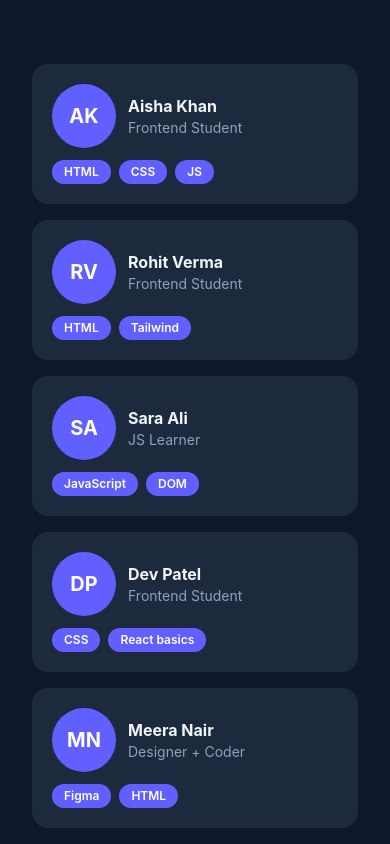
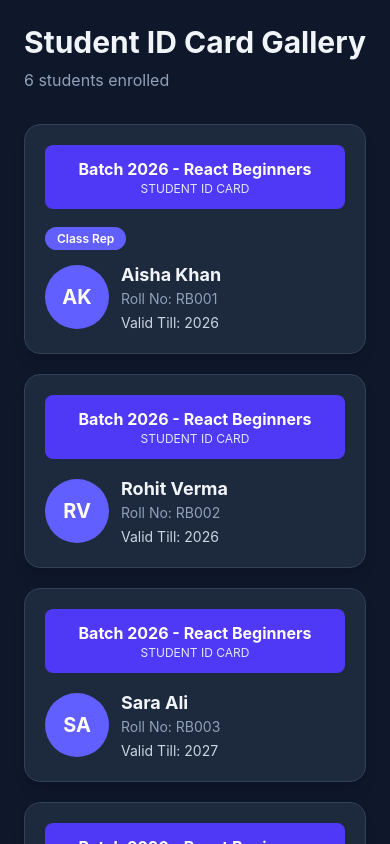
Before and after one commit to SolankiBhavik13/Internship, a React (Vite) app in the folder react-drill/: page / in a window 390 px wide. Shown: the top 844 px of the page. Built offline with nearby package versions, Linux system fonts and the light colour scheme.

Commit message:
feat: build responsive student ID card gallery

```diff
--- a/react-drill/src/App.tsx
+++ b/react-drill/src/App.tsx
@@ -1,21 +1,32 @@
+
 import type { Student } from "./types"
-import ProfileCard from "./components/ProfileCard"
+import IdCard from "./components/IdCard"
 
 const students: Student[] = [
-  { id: "s1", name: "Aisha Khan", role: "Frontend Student", skills: ["HTML", "CSS", "JS"] },
-  { id: "s2", name: "Rohit Verma", role: "Frontend Student", skills: ["HTML", "Tailwind"] },
-  { id: "s3", name: "Sara Ali", role: "JS Learner", skills: ["JavaScript", "DOM"] },
-  { id: "s4", name: "Dev Patel", role: "Frontend Student", skills: ["CSS", "React basics"] },
-  { id: "s5", name: "Meera Nair", role: "Designer + Coder", skills: ["Figma", "HTML"] },
-  { id: "s6", name: "Arjun Shah", role: "React Learner", skills: ["React", "TypeScript"]},
+  { id: "s1", name: "Aisha Khan", rollNumber: "RB001", validTill: 2026 },
+  { id: "s2", name: "Rohit Verma", rollNumber: "RB002", validTill: 2026 },
+  { id: "s3", name: "Sara Ali", rollNumber: "RB003", validTill: 2027 },
+  { id: "s4", name: "Dev Patel", rollNumber: "RB004", validTill: 2027 },
+  { id: "s5", name: "Meera Nair", rollNumber: "RB005", validTill: 2027 },
+  { id: "s6", name: "Arjun Shah", rollNumber: "RB006", validTill: 2028 },
 ]
 
 function App() {
   return (
-    <div className="min-h-screen bg-slate-900 p-8 text-slate-100">
-      <div className="mx-auto mt-8 grid max-w-3xl gap-4 sm:grid-cols-2">
+    <div className="min-h-screen bg-slate-900 p-6 text-slate-100 sm:p-8">
+      <header className="mx-auto mb-8 max-w-6xl">
+        <h1 className="text-3xl font-bold">
+          Student ID Card Gallery
+        </h1>
+
+        <p className="mt-2 text-slate-400">
+          {students.length} students enrolled
+        </p>
+      </header>
+
+      <div className="mx-auto grid max-w-6xl grid-cols-1 gap-5 sm:grid-cols-2 lg:grid-cols-3">
         {students.map((student) => (
-          <ProfileCard key={student.id} student={student} />
+          <IdCard key={student.id} student={student} />
         ))}
       </div>
     </div>
--- /dev/null
+++ b/react-drill/src/components/IdCard.tsx
@@ -0,0 +1,38 @@
+import type { Student } from "../types"
+import Avatar from "./Avatar"
+import Badge from "./Badge"
+
+function IdCard({ student }: { student: Student }) {
+  return (
+    <div className="relative overflow-hidden rounded-2xl border border-slate-700 bg-slate-800 p-5 shadow-lg">
+      <div className="mb-4 rounded-lg bg-indigo-600 px-3 py-3 text-center">
+        <h2 className="font-bold text-white">
+          Batch 2026 - React Beginners
+        </h2>
+        <p className="text-xs text-indigo-100">STUDENT ID CARD</p>
+      </div>
+
+      {student.id === "s1" && (
+        <div className="mb-3">
+          <Badge text="Class Rep" />
+        </div>
+      )}
+
+      <div className="flex items-center gap-3">
+        <Avatar name={student.name} />
+
+        <div>
+          <h3 className="text-lg font-bold">{student.name}</h3>
+          <p className="text-sm text-slate-400">
+            Roll No: {student.rollNumber}
+          </p>
+          <p className="mt-1 text-sm text-slate-300">
+            Valid Till: {student.validTill}
+          </p>
+        </div>
+      </div>
+    </div>
+  )
+}
+
+export default IdCard
--- a/react-drill/src/components/ProfileCard.tsx
+++ b/react-drill/src/components/ProfileCard.tsx
@@ -1,6 +1,6 @@
 import type { Student } from "../types"
 import Avatar from "./Avatar"
-import Badge from "./Badge"
+
    function ProfileCard({ student }: { student: Student }) {
      return (
        <div className="rounded-2xl bg-slate-800 p-5">
@@ -8,13 +8,10 @@ import Badge from "./Badge"
            <Avatar name={student.name} />
            <div>
              <h3 className="font-bold">{student.name}</h3>
-             <p className="text-sm text-slate-400">{student.role}</p>
            </div>
          </div>
          <div className="mt-3 flex flex-wrap gap-2">
-           {student.skills.map((skill) => (
-             <Badge key={skill} text={skill} />
-           ))}
+
          </div>
        </div>
      )
--- a/react-drill/src/types.ts
+++ b/react-drill/src/types.ts
@@ -2,6 +2,6 @@
 export type Student = {
   id: string
   name: string
-  role: string
-  skills: string[]
+  rollNumber: string
+  validTill: number
 }
```
